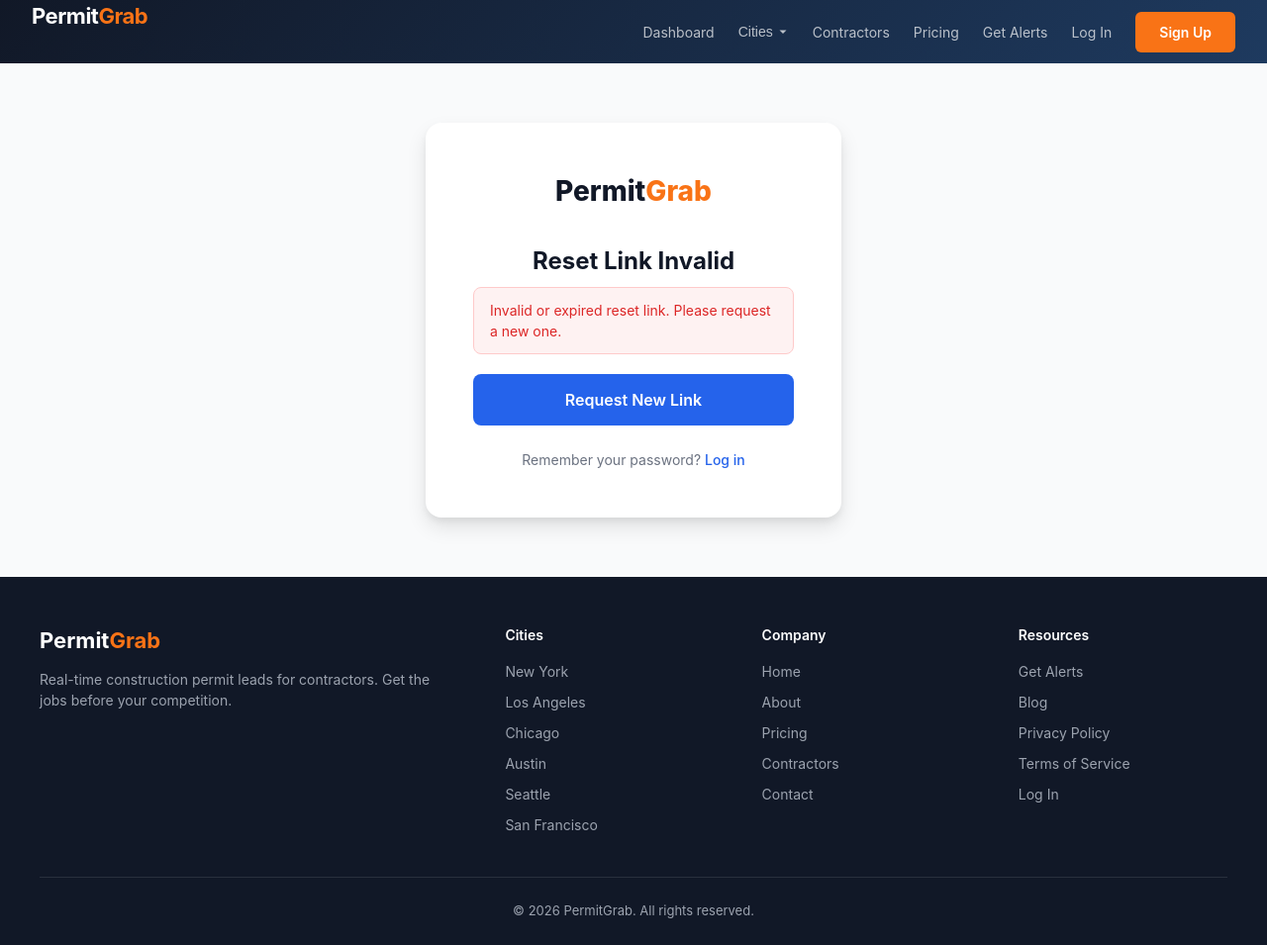
After one commit to wcrainshaw-eng/permitgrab, a Flask app: page /reset-password/1 in a window 1280 px wide. The commit adds this page. Shown: the whole page at 99% size. Run offline with Flask 3, Linux system fonts and the light colour scheme; data that the repository does not hold is empty.

Commit message:
Hotfix 4: Implement forgot password flow
Added complete password reset functionality:

Routes:
- /forgot-password - Form to request password reset email
- /api/forgot-password - POST endpoint to send reset email
- /reset-password/<token> - Form to enter new password
- /api/reset-password - POST endpoint to reset password

Features:
- Secure random tokens with 1-hour expiry
- Token stored in JSON file with expiry and used flag
- Prevents email enumeration (always returns success)
- Rate limited (5 requests per minute)
- Password validation (minimum 8 characters)
- Sends reset email via SendGrid (existing email_alerts.py)
- Clean UI templates matching site design

Also updated /login template to link to /forgot-password.

🤖 Generated with [Claude Code](https://claude.com/claude-code)

Co-Authored-By: Claude Opus 4.5 <noreply@anthropic.com>

```diff
--- a/server.py
+++ b/server.py
@@ -1483,6 +1483,204 @@ def login_page():
         return redirect('/')
     footer_cities = get_cities_with_data()
     return render_template('login.html', footer_cities=footer_cities)
+
+
+# ===========================
+# PASSWORD RESET
+# ===========================
+PASSWORD_RESET_FILE = os.path.join(DATA_DIR, 'password_reset_tokens.json')
+
+
+def load_reset_tokens():
+    """Load password reset tokens from JSON file."""
+    if os.path.exists(PASSWORD_RESET_FILE):
+        with open(PASSWORD_RESET_FILE) as f:
+            return json.load(f)
+    return {}
+
+
+def save_reset_tokens(tokens):
+    """Save password reset tokens to JSON file."""
+    os.makedirs(DATA_DIR, exist_ok=True)
+    with open(PASSWORD_RESET_FILE, 'w') as f:
+        json.dump(tokens, f, indent=2)
+
+
+def generate_reset_token():
+    """Generate a secure random token for password reset."""
+    return secrets.token_urlsafe(32)
+
+
+def cleanup_expired_tokens():
+    """Remove expired reset tokens."""
+    tokens = load_reset_tokens()
+    now = datetime.now().isoformat()
+    valid_tokens = {k: v for k, v in tokens.items() if v.get('expires', '') > now}
+    save_reset_tokens(valid_tokens)
+    return valid_tokens
+
+
+@app.route('/forgot-password')
+def forgot_password_page():
+    """Render the Forgot Password page."""
+    footer_cities = get_cities_with_data()
+    return render_template('forgot_password.html', footer_cities=footer_cities)
+
+
+@app.route('/api/forgot-password', methods=['POST'])
+@limiter.limit("5 per minute")
+def api_forgot_password():
+    """
+    POST /api/forgot-password - Request a password reset email.
+    Body: { email: string }
+    """
+    data = request.get_json()
+    if not data or not data.get('email'):
+        return jsonify({'error': 'Email is required'}), 400
+
+    email = data['email'].lower().strip()
+
+    # Check if user exists
+    users = load_users()
+    user = next((u for u in users if u['email'].lower() == email), None)
+
+    # Always return success to prevent email enumeration
+    if not user:
+        return jsonify({'success': True, 'message': 'If that email exists, a reset link has been sent.'})
+
+    # Generate token with 1-hour expiry
+    token = generate_reset_token()
+    expires = (datetime.now() + timedelta(hours=1)).isoformat()
+
+    # Save token
+    tokens = load_reset_tokens()
+    tokens[token] = {
+        'email': email,
+        'expires': expires,
+        'used': False
+    }
+    save_reset_tokens(tokens)
+
+    # Send reset email
+    reset_url = f"https://permitgrab.com/reset-password/{token}"
+    html_body = f"""
+    <!DOCTYPE html>
+    <html>
+    <head>
+        <style>
+            body {{ font-family: -apple-system, BlinkMacSystemFont, 'Segoe UI', Roboto, sans-serif; line-height: 1.6; color: #333; }}
+            .container {{ max-width: 600px; margin: 0 auto; padding: 40px 20px; }}
+            .logo {{ font-size: 24px; font-weight: 700; color: #111; margin-bottom: 24px; }}
+            .logo span {{ color: #f97316; }}
+            .btn {{ display: inline-block; background: #2563eb; color: white; padding: 14px 28px; border-radius: 8px; text-decoration: none; font-weight: 600; }}
+            .footer {{ margin-top: 32px; font-size: 13px; color: #666; }}
+        </style>
+    </head>
+    <body>
+        <div class="container">
+            <div class="logo">Permit<span>Grab</span></div>
+            <h2>Reset Your Password</h2>
+            <p>We received a request to reset your password. Click the button below to create a new password:</p>
+            <p><a href="{reset_url}" class="btn">Reset Password</a></p>
+            <p>Or copy and paste this link into your browser:</p>
+            <p style="word-break: break-all; color: #2563eb;">{reset_url}</p>
+            <p><strong>This link expires in 1 hour.</strong></p>
+            <p>If you didn't request this, you can safely ignore this email.</p>
+            <div class="footer">
+                <p>&copy; 2026 PermitGrab. All rights reserved.</p>
+            </div>
+        </div>
+    </body>
+    </html>
+    """
+
+    try:
+        from email_alerts import send_email
+        send_email(email, "Reset Your PermitGrab Password", html_body)
+    except Exception as e:
+        print(f"Failed to send password reset email: {e}")
+        # Still return success to prevent email enumeration
+
+    return jsonify({'success': True, 'message': 'If that email exists, a reset link has been sent.'})
+
+
+@app.route('/reset-password/<token>')
+def reset_password_page(token):
+    """Render the Reset Password page."""
+    # Validate token
+    cleanup_expired_tokens()
+    tokens = load_reset_tokens()
+
+    if token not in tokens:
+        return render_template('reset_password.html', error='Invalid or expired reset link. Please request a new one.', token=None)
+
+    token_data = tokens[token]
+    if token_data.get('used'):
+        return render_template('reset_password.html', error='This reset link has already been used.', token=None)
+
+    now = datetime.now().isoformat()
+    if token_data.get('expires', '') < now:
+        return render_template('reset_password.html', error='This reset link has expired. Please request a new one.', token=None)
+
+    footer_cities = get_cities_with_data()
+    return render_template('reset_password.html', token=token, error=None, footer_cities=footer_cities)
+
+
+@app.route('/api/reset-password', methods=['POST'])
+@limiter.limit("10 per minute")
+def api_reset_password():
+    """
+    POST /api/reset-password - Reset password with valid token.
+    Body: { token: string, password: string }
+    """
+    data = request.get_json()
+    if not data or not data.get('token') or not data.get('password'):
+        return jsonify({'error': 'Token and password are required'}), 400
+
+    token = data['token']
+    new_password = data['password']
+
+    # Validate password length
+    if len(new_password) < 8:
+        return jsonify({'error': 'Password must be at least 8 characters'}), 400
+
+    # Validate token
+    cleanup_expired_tokens()
+    tokens = load_reset_tokens()
+
+    if token not in tokens:
+        return jsonify({'error': 'Invalid or expired reset link'}), 400
+
+    token_data = tokens[token]
+    if token_data.get('used'):
+        return jsonify({'error': 'This reset link has already been used'}), 400
+
+    now = datetime.now().isoformat()
+    if token_data.get('expires', '') < now:
+        return jsonify({'error': 'This reset link has expired'}), 400
+
+    email = token_data['email']
+
+    # Update user password
+    users = load_users()
+    user_found = False
+    for u in users:
+        if u['email'].lower() == email.lower():
+            import hashlib
+            u['password_hash'] = hashlib.sha256(new_password.encode()).hexdigest()
+            user_found = True
+            break
+
+    if not user_found:
+        return jsonify({'error': 'User not found'}), 400
+
+    save_users(users)
+
+    # Mark token as used
+    tokens[token]['used'] = True
+    save_reset_tokens(tokens)
+
+    return jsonify({'success': True, 'message': 'Password has been reset. You can now log in.'})
 
 
 @app.route('/get-alerts')
--- a/templates/login.html
+++ b/templates/login.html
@@ -277,7 +277,7 @@ body { font-family: -apple-system, BlinkMacSystemFont, 'Segoe UI', Roboto, sans-
     </div>
 
     <div class="forgot-link">
-      <a href="#">Forgot password?</a>
+      <a href="/forgot-password">Forgot password?</a>
     </div>
   </div>
 </div>
--- /dev/null
+++ b/templates/reset_password.html
@@ -0,0 +1,288 @@
+<!DOCTYPE html>
+<html lang="en">
+<head>
+<meta charset="UTF-8">
+<meta name="viewport" content="width=device-width, initial-scale=1.0">
+<title>Reset Password - PermitGrab</title>
+<meta name="robots" content="noindex, nofollow">
+<link rel="icon" type="image/x-icon" href="/static/favicon.ico">
+<style>
+* { margin: 0; padding: 0; box-sizing: border-box; }
+:root {
+  --primary: #2563eb;
+  --primary-dark: #1d4ed8;
+  --accent: #f97316;
+  --gray-50: #f9fafb;
+  --gray-100: #f3f4f6;
+  --gray-200: #e5e7eb;
+  --gray-400: #9ca3af;
+  --gray-500: #6b7280;
+  --gray-700: #374151;
+  --gray-800: #1f2937;
+  --gray-900: #111827;
+  --green: #16a34a;
+  --red: #dc2626;
+}
+body {
+  font-family: -apple-system, BlinkMacSystemFont, 'Segoe UI', Roboto, sans-serif;
+  background: var(--gray-50);
+  color: var(--gray-800);
+  line-height: 1.5;
+  min-height: 100vh;
+  display: flex;
+  flex-direction: column;
+}
+.main-content {
+  flex: 1;
+  display: flex;
+  align-items: center;
+  justify-content: center;
+  padding: 60px 20px;
+}
+.auth-card {
+  background: white;
+  max-width: 420px;
+  width: 100%;
+  padding: 48px;
+  border-radius: 16px;
+  box-shadow: 0 4px 6px rgba(0,0,0,.05), 0 10px 20px rgba(0,0,0,.1);
+}
+.logo {
+  text-align: center;
+  margin-bottom: 32px;
+}
+.logo a {
+  font-size: 28px;
+  font-weight: 800;
+  color: var(--gray-900);
+  text-decoration: none;
+}
+.logo a span { color: var(--accent); }
+.auth-card h1 {
+  font-size: 24px;
+  text-align: center;
+  margin-bottom: 8px;
+  color: var(--gray-900);
+}
+.auth-card .subtitle {
+  text-align: center;
+  color: var(--gray-500);
+  margin-bottom: 32px;
+  font-size: 15px;
+}
+.form-group {
+  margin-bottom: 20px;
+}
+.form-group label {
+  display: block;
+  font-size: 14px;
+  font-weight: 500;
+  color: var(--gray-700);
+  margin-bottom: 6px;
+}
+.form-group input {
+  width: 100%;
+  padding: 12px 16px;
+  border: 2px solid var(--gray-200);
+  border-radius: 8px;
+  font-size: 16px;
+  transition: border-color .2s;
+}
+.form-group input:focus {
+  outline: none;
+  border-color: var(--primary);
+}
+.password-hint {
+  font-size: 13px;
+  color: var(--gray-500);
+  margin-top: 4px;
+}
+.btn {
+  width: 100%;
+  padding: 14px 24px;
+  border: none;
+  border-radius: 8px;
+  font-size: 16px;
+  font-weight: 600;
+  cursor: pointer;
+  transition: background .2s;
+  text-decoration: none;
+  display: inline-block;
+  text-align: center;
+}
+.btn-primary {
+  background: var(--primary);
+  color: white;
+}
+.btn-primary:hover { background: var(--primary-dark); }
+.btn-primary:disabled {
+  background: var(--gray-400);
+  cursor: not-allowed;
+}
+.message {
+  padding: 12px 16px;
+  border-radius: 8px;
+  margin-bottom: 20px;
+  font-size: 14px;
+}
+.message.success {
+  background: #dcfce7;
+  color: var(--green);
+  border: 1px solid #86efac;
+}
+.message.error {
+  background: #fef2f2;
+  color: var(--red);
+  border: 1px solid #fecaca;
+}
+.auth-footer {
+  text-align: center;
+  margin-top: 24px;
+  color: var(--gray-500);
+  font-size: 14px;
+}
+.auth-footer a {
+  color: var(--primary);
+  text-decoration: none;
+  font-weight: 500;
+}
+.auth-footer a:hover { text-decoration: underline; }
+
+/* Footer styles */
+.site-footer {
+  background: var(--gray-900);
+  color: white;
+  padding: 48px 32px 24px;
+}
+.footer-inner {
+  max-width: 1200px;
+  margin: 0 auto;
+  display: grid;
+  grid-template-columns: 2fr 1fr 1fr 1fr;
+  gap: 48px;
+}
+.footer-brand p { color: var(--gray-400); font-size: 14px; margin-top: 12px; }
+.footer-logo { font-size: 22px; font-weight: 700; color: white; text-decoration: none; }
+.footer-logo span { color: var(--accent); }
+.footer-links h4 { font-size: 14px; font-weight: 600; margin-bottom: 16px; color: white; }
+.footer-links a { display: block; color: var(--gray-400); font-size: 14px; text-decoration: none; margin-bottom: 10px; }
+.footer-links a:hover { color: white; }
+.footer-bottom { max-width: 1200px; margin: 32px auto 0; padding-top: 24px; border-top: 1px solid rgba(255,255,255,.1); font-size: 13px; color: var(--gray-400); text-align: center; }
+@media (max-width: 768px) {
+  .footer-inner { grid-template-columns: 1fr 1fr; gap: 32px; }
+  .auth-card { padding: 32px 24px; }
+}
+</style>
+</head>
+<body>
+{% include 'partials/nav.html' %}
+
+<div class="main-content">
+  <div class="auth-card">
+    <div class="logo">
+      <a href="/">Permit<span>Grab</span></a>
+    </div>
+
+    {% if error %}
+    <h1>Reset Link Invalid</h1>
+    <div class="message error">{{ error }}</div>
+    <a href="/forgot-password" class="btn btn-primary">Request New Link</a>
+    {% elif token %}
+    <h1>Reset Password</h1>
+    <p class="subtitle">Enter your new password below</p>
+
+    <div id="message" class="message" style="display: none;"></div>
+
+    <form id="reset-form">
+      <input type="hidden" id="token" value="{{ token }}">
+      <div class="form-group">
+        <label for="password">New Password</label>
+        <input type="password" id="password" name="password" placeholder="Enter new password" required minlength="8">
+        <div class="password-hint">Must be at least 8 characters</div>
+      </div>
+      <div class="form-group">
+        <label for="confirm">Confirm Password</label>
+        <input type="password" id="confirm" name="confirm" placeholder="Confirm new password" required>
+      </div>
+      <button type="submit" class="btn btn-primary" id="submit-btn">Reset Password</button>
+    </form>
+    {% else %}
+    <h1>Something Went Wrong</h1>
+    <div class="message error">Invalid reset link. Please request a new one.</div>
+    <a href="/forgot-password" class="btn btn-primary">Request New Link</a>
+    {% endif %}
+
+    <div class="auth-footer">
+      Remember your password? <a href="/login">Log in</a>
+    </div>
+  </div>
+</div>
+
+{% include 'partials/footer.html' %}
+
+{% if token %}
+<script>
+document.getElementById('reset-form').addEventListener('submit', async function(e) {
+  e.preventDefault();
+
+  const token = document.getElementById('token').value;
+  const password = document.getElementById('password').value;
+  const confirm = document.getElementById('confirm').value;
+  const btn = document.getElementById('submit-btn');
+  const msg = document.getElementById('message');
+
+  // Validate passwords match
+  if (password !== confirm) {
+    msg.style.display = 'block';
+    msg.className = 'message error';
+    msg.textContent = 'Passwords do not match.';
+    return;
+  }
+
+  // Validate password length
+  if (password.length < 8) {
+    msg.style.display = 'block';
+    msg.className = 'message error';
+    msg.textContent = 'Password must be at least 8 characters.';
+    return;
+  }
+
+  btn.disabled = true;
+  btn.textContent = 'Resetting...';
+
+  try {
+    const resp = await fetch('/api/reset-password', {
+      method: 'POST',
+      headers: { 'Content-Type': 'application/json' },
+      body: JSON.stringify({ token, password })
+    });
+
+    const data = await resp.json();
+
+    msg.style.display = 'block';
+    if (data.success) {
+      msg.className = 'message success';
+      msg.textContent = 'Password reset successful! Redirecting to login...';
+      document.getElementById('reset-form').style.display = 'none';
+      setTimeout(() => {
+        window.location.href = '/login?message=Password+reset+successful.+Please+log+in.';
+      }, 2000);
+    } else {
+      msg.className = 'message error';
+      msg.textContent = data.error || 'Something went wrong. Please try again.';
+      btn.disabled = false;
+      btn.textContent = 'Reset Password';
+    }
+  } catch (err) {
+    msg.style.display = 'block';
+    msg.className = 'message error';
+    msg.textContent = 'Something went wrong. Please try again.';
+    btn.disabled = false;
+    btn.textContent = 'Reset Password';
+  }
+});
+</script>
+{% endif %}
+
+</body>
+</html>
```
Also changed, not shown: templates/forgot_password.html (added, +240 -0 lines).
